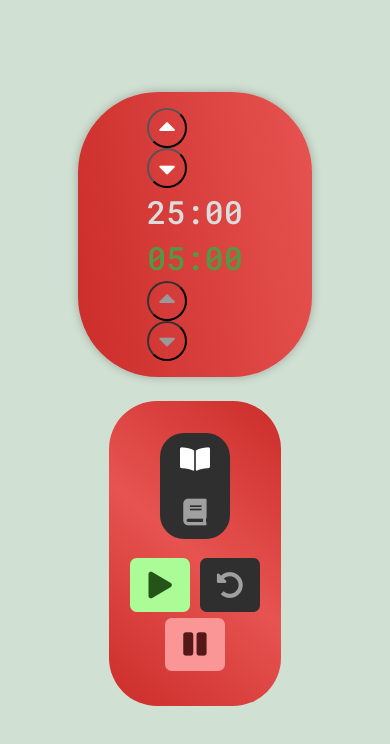
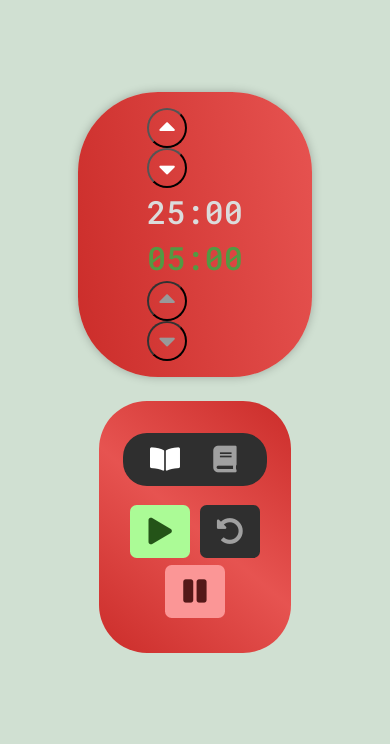
Before and after one commit to jstarks19/Pomodoro-Interval-Timer, a React app: page / in a window 390 px wide. Shown: the top 744 px of the page. Built offline with nearby package versions, Linux system fonts and the light colour scheme; a web font is replaced by a local one.

Commit message:
responsive

```diff
--- a/src/styles/Interface.scss
+++ b/src/styles/Interface.scss
@@ -19,16 +19,6 @@
     width: 9em;
     position: relative;
     right: 0em;
-
-    @media (max-width: 500px) {
-      flex-flow: column;
-      width: 50%;
-      align-items: center;
-      justify-content: center;
-      button {
-        margin: 0em 1em;
-      }
-    }
   }
 
   &-Main {
@@ -47,9 +37,10 @@
     flex-flow: column;
     justify-content: center;
     align-items: center;
+    width: 10em;
   }
 
-  @media (max-width: 1300px) {
+  @media (max-width: 1300px) and (min-width: 750px) {
     width: 36vw;
   }
 }
--- a/src/styles/index.scss
+++ b/src/styles/index.scss
@@ -13,6 +13,7 @@ body {
   position: relative;
   top: 10vh;
   width: 100%;
+  margin-bottom: 2em;
 }
 
 .Display-Wrapper {
```
Also changed, not shown: 1 other file (tests, documents, lock files or other folders).
